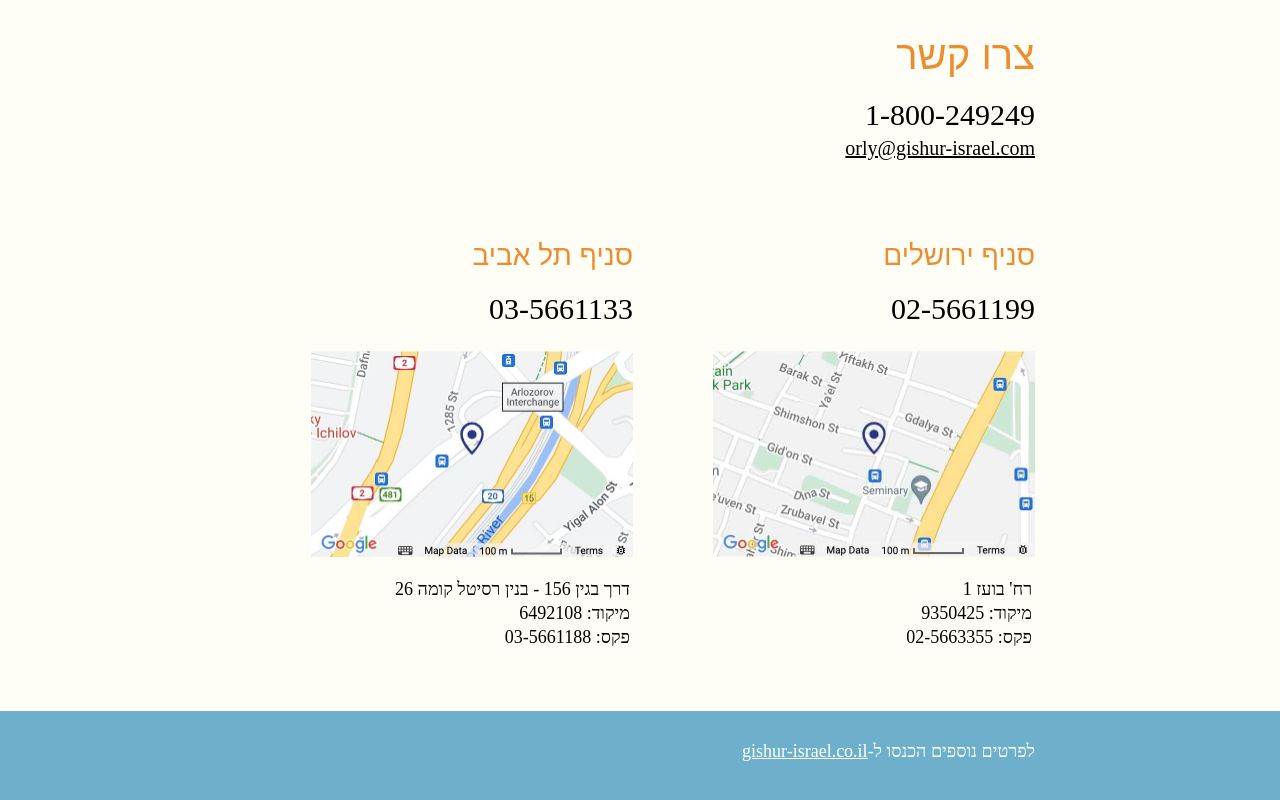
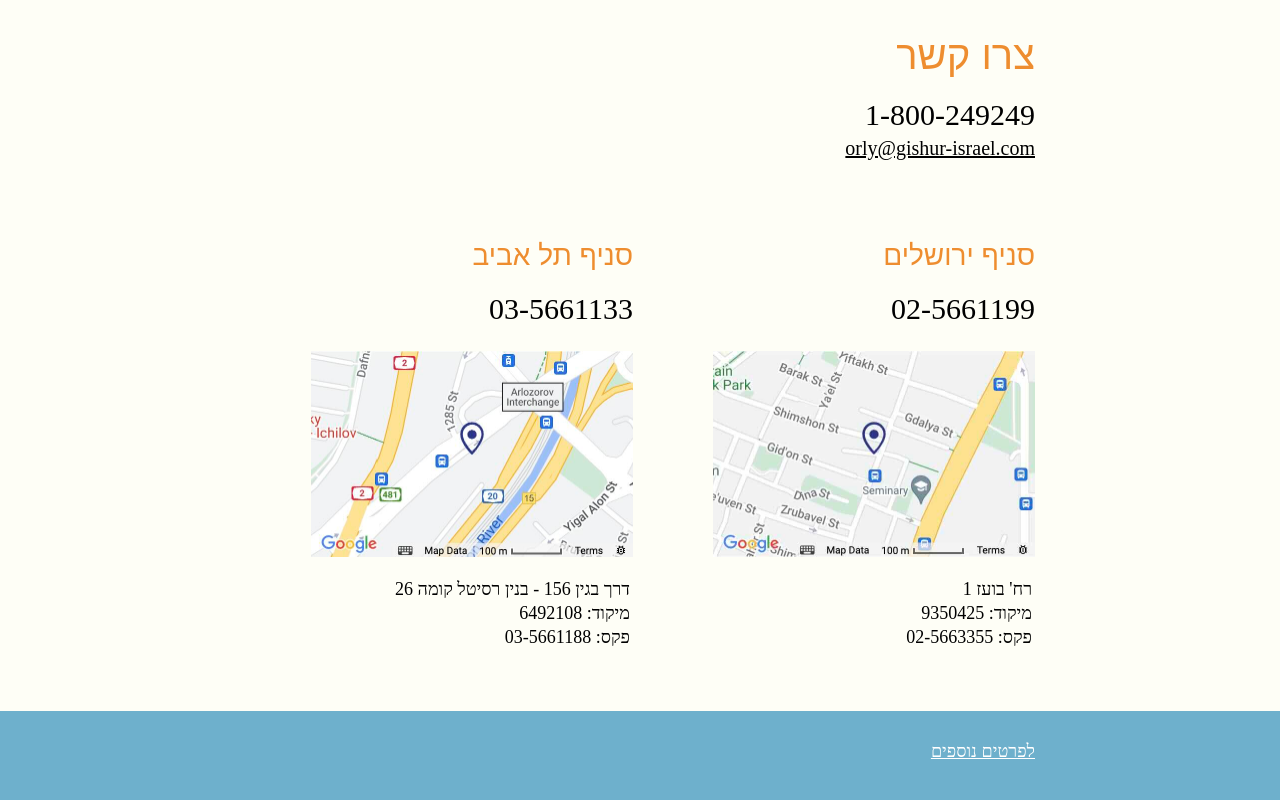
Before and after one commit to gishur-il/gishur-il, a Preact app: page / in a window 1280 px wide. Shown: the part 3147-3947 px from the top of the page. Built offline with nearby package versions, Linux system fonts and the light colour scheme; a web font is replaced by a local one.

Commit message:
gishur-israel.co.il => kishka.gishur-israel.com

```diff
--- a/src/Footer.tsx
+++ b/src/Footer.tsx
@@ -4,9 +4,8 @@ export default function () {
       <div className="frame">
         <div className="content">
           <p>
-            לפרטים נוספים הכנסו ל-
-            <a href="https://gishur-israel.co.il/?noMobileRedirect=true">
-              gishur-israel.co.il
+            <a href="https://kishka.gishur-israel.com/?noMobileRedirect=true">
+              לפרטים נוספים
             </a>
           </p>
         </div>
```
